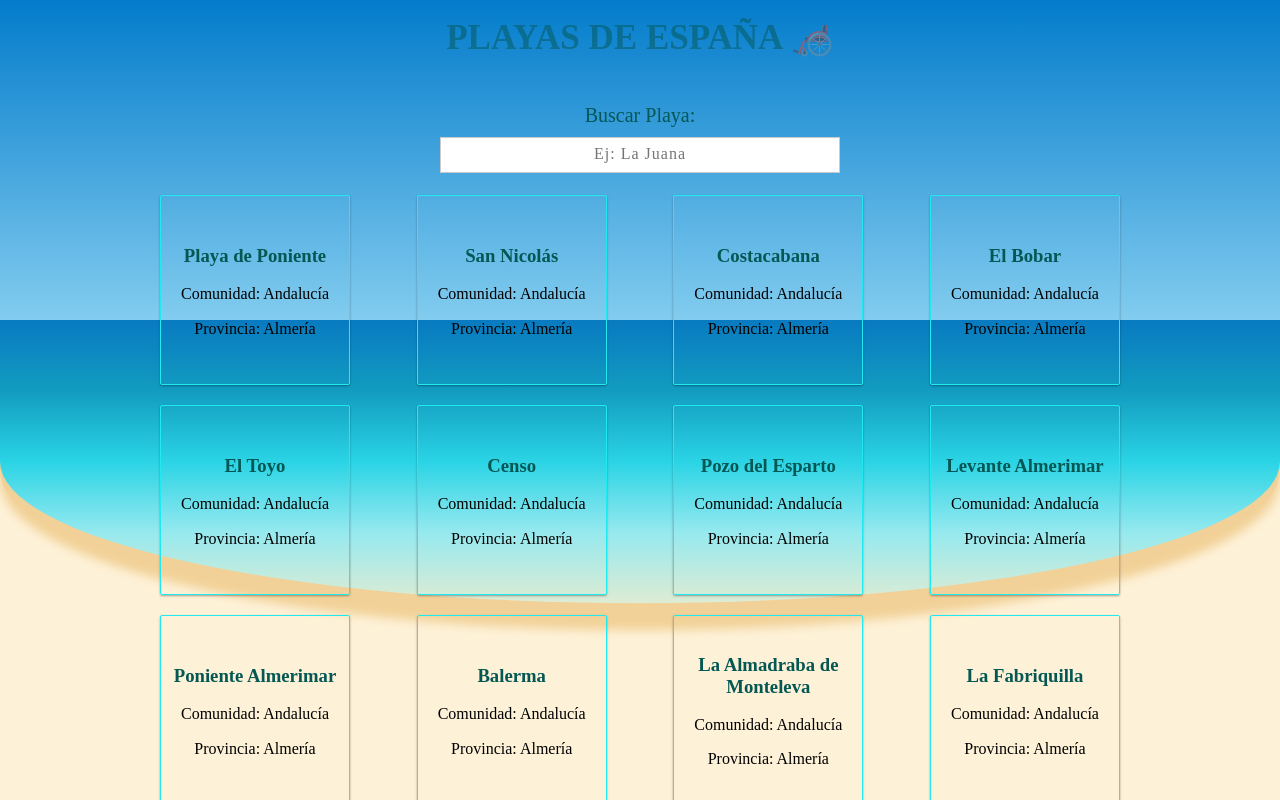
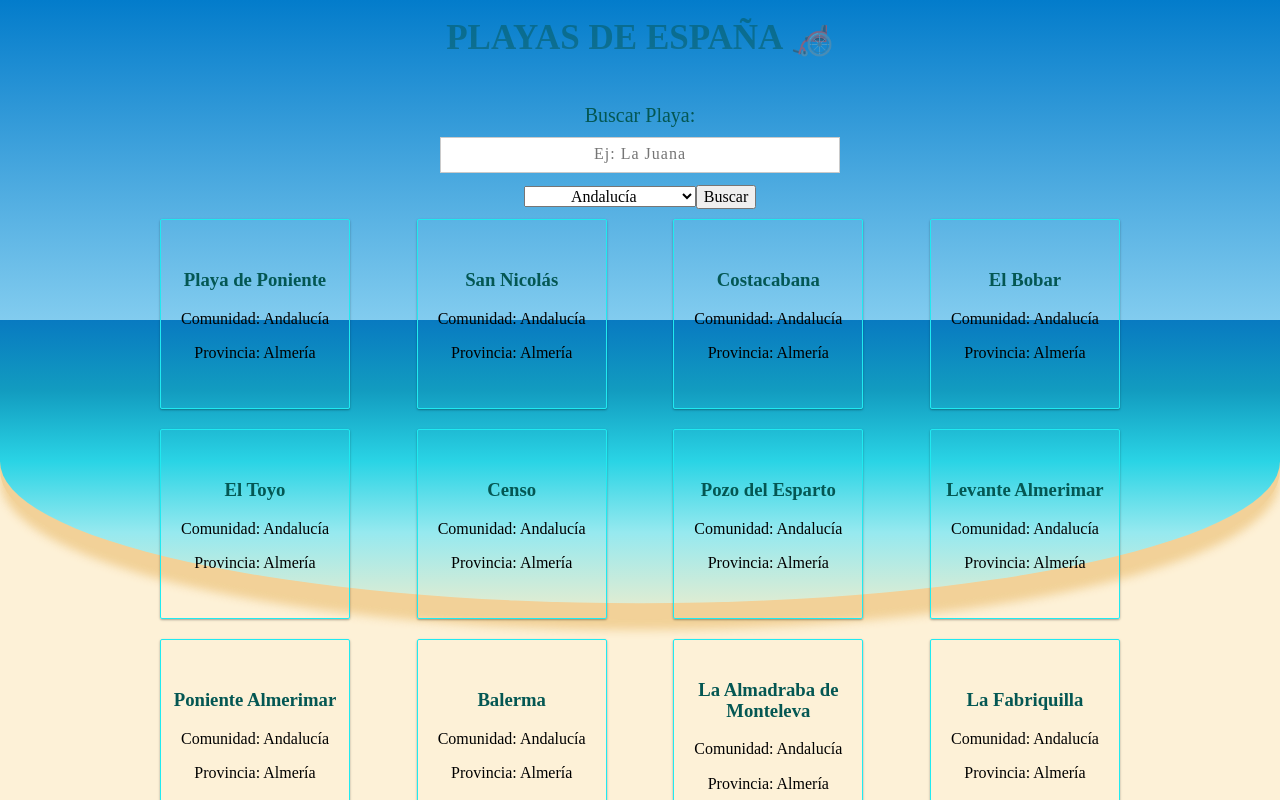
Before and after one commit to gonzalez-marian/beach, a React (Create React App) app: page /#/ in a window 1280 px wide. Built offline with nearby package versions, Linux system fonts and the light colour scheme; a web font is replaced by a local one.

Commit message:
add beachSelected component

```diff
--- a/src/components/App.js
+++ b/src/components/App.js
@@ -1,33 +1,45 @@
-import React from 'react';
-import '../styles/App.scss';
-import beach from '../services/api.json';
-import BeachList from './BeachList';
-import Header from './Header';
-import BeachSearch from './BeachSearch';
-import BeachInfo from './BeachInfo';
-import { Route, Switch } from 'react-router-dom';
+import React from "react";
+import "../styles/App.scss";
+import beach from "../services/api.json";
+import BeachList from "./BeachList";
+import Header from "./Header";
+import BeachSearch from "./BeachSearch";
+import BeachSelected from "./BeachSelected";
+import BeachInfo from "./BeachInfo";
+import { Route, Switch } from "react-router-dom";
 
 class App extends React.Component {
   constructor(props) {
     super(props);
     this.handleChange = this.handleChange.bind(this);
+    this.handleSelected = this.handleSelected.bind(this);
     this.renderBeaches = this.renderBeaches.bind(this);
+    // this.handleSubmit = this.handleSubmit.bind(this);
     this.state = {
       beach: beach,
-      value: ''
-    }
+      value: "",
+    };
   }
   handleChange(value) {
     this.setState({
-      value: value
-    })
+      value: value,
+    });
   }
   renderBeaches(props) {
     const beachId = parseInt(props.match.params.id);
-    const beaches = this.state.beach.find(beach => beach.attributes.OBJECTID === beachId)
-    console.log(beaches)
-    return <BeachInfo beaches={beaches} />
+    const beaches = this.state.beach.find((beach) => beach.attributes.OBJECTID === beachId);
+    console.log(beaches);
+    return <BeachInfo beaches={beaches} />;
   }
+
+  handleSelected(event) {
+    this.setState({ value: event.target.value });
+  }
+  // handleSubmit(event) {
+  //   alert("Beach: " + this.state.value);
+  //   event.preventDefault();
+  // }
+
   render() {
     return (
       <div className="App">
@@ -42,11 +54,11 @@ class App extends React.Component {
         <Switch>
           <Route path="/" exact>
             <BeachSearch handleChange={this.handleChange} />
+            <BeachSelected handleSelected={this.handleSelected} allBeaches={this.state.beach} />
             <BeachList allBeaches={this.state.beach} value={this.state.value} />
           </Route>
           <Route path="/beach/:id" render={this.renderBeaches} />
         </Switch>
-
       </div>
     );
   }
--- /dev/null
+++ b/src/components/BeachSelected.js
@@ -0,0 +1,20 @@
+import React from "react";
+
+const BeachSelected = (props) => {
+  console.log(props.allBeaches);
+  const handleSelected = (evt) => {
+    props.handleSelected(evt.target);
+  };
+  return (
+    <form>
+      <select onChange={handleSelected}>
+        {props.allBeaches.map((beach) => (
+          <option>{beach.attributes.Comunidad_}</option>
+        ))}
+      </select>
+      <input type="submit" value="Buscar" />
+    </form>
+  );
+};
+
+export default BeachSelected;
```
